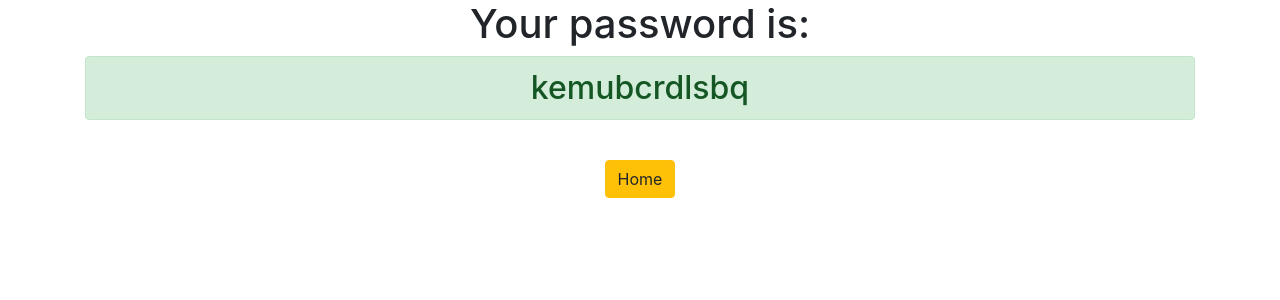
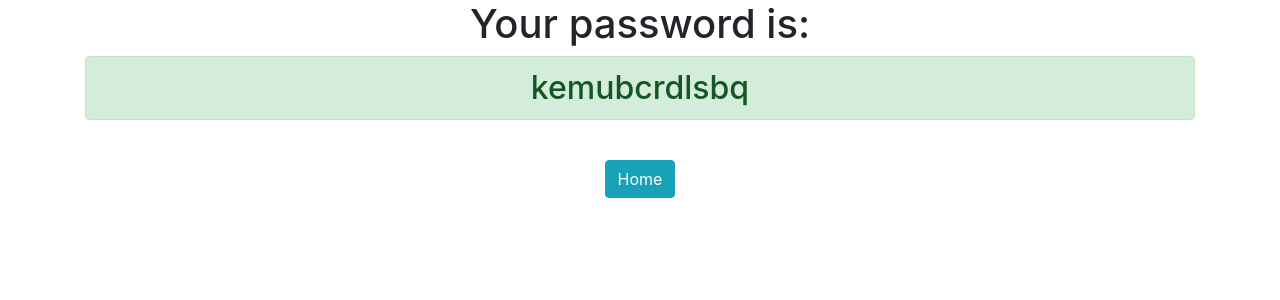
Before and after one commit to alok-rahul/django3-password-generator, a Django app: page /password/ in a window 1280 px wide. Shown: the top 300 px of the page. Run offline with Django 3.2, Linux system fonts and the light colour scheme; some libraries are stand-ins or nearby versions.

Commit message:
I made some tweaks!

```diff
--- a/generator/templates/generator/password.html
+++ b/generator/templates/generator/password.html
@@ -5,7 +5,7 @@
   <h2 class='alert alert-success'>{{ password }}</h2>
 
   <br>
-  <a href="{% url 'home' %}" class="btn btn-warning">Home</a>
+  <a href="{% url 'home' %}" class="btn btn-info">Home</a>
   <br>
 
 </div>
--- a/password_generator/settings.py
+++ b/password_generator/settings.py
@@ -20,7 +20,7 @@ BASE_DIR = os.path.dirname(os.path.dirname(os.path.abspath(__file__)))
 # See https://docs.djangoproject.com/en/3.0/howto/deployment/checklist/
 
 # SECURITY WARNING: keep the secret key used in production secret!
-SECRET_KEY = '9j%0a8=a3irz$$%ae#!b7*29525=x==$p%$y7+hul4st^zsy1i'
+SECRET_KEY = '9j%0a8=a334erddfirz$$%ae#!b7*29525=x==$p%$y7+hul4st^zsy1i'
 
 # SECURITY WARNING: don't run with debug turned on in production!
 DEBUG = True
```
